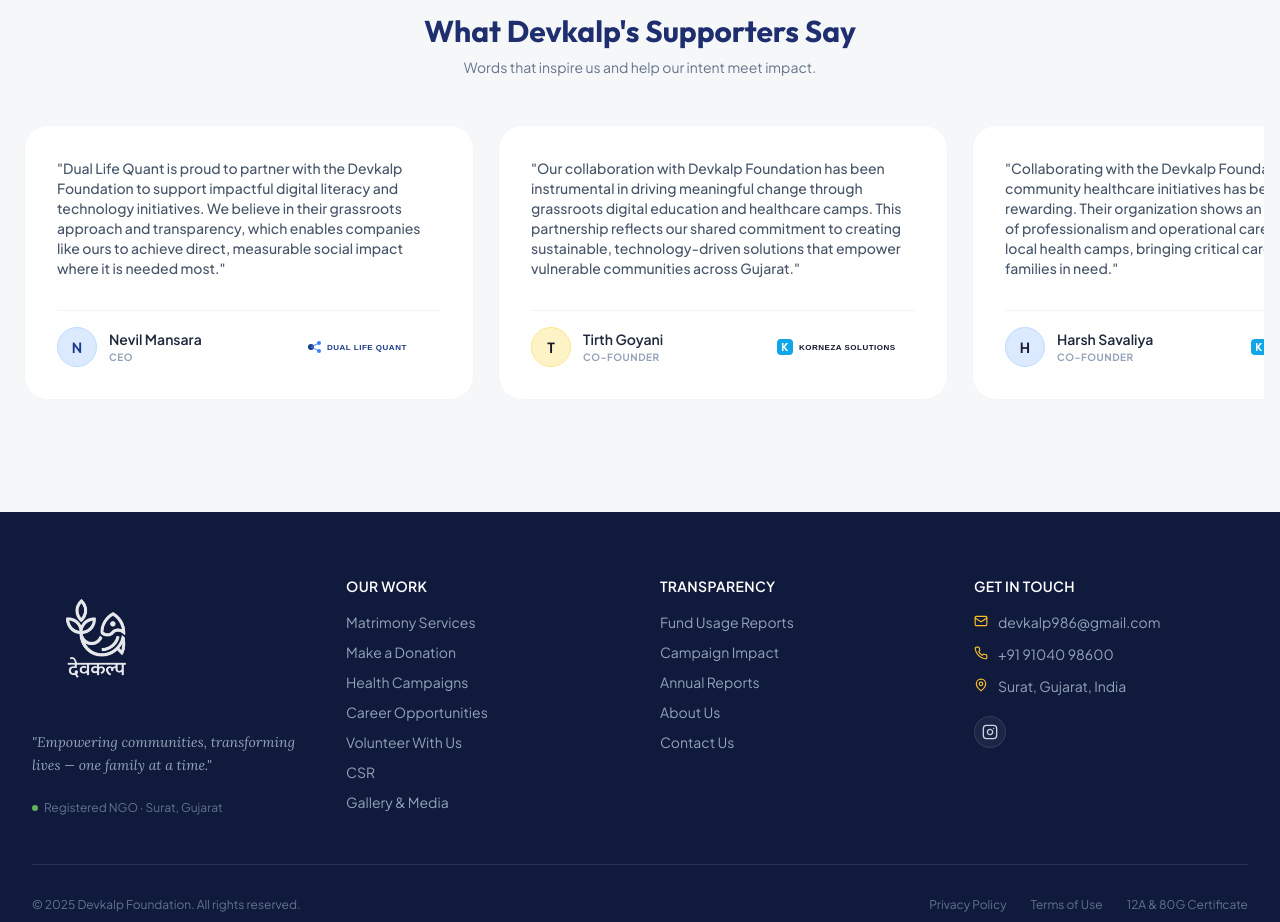
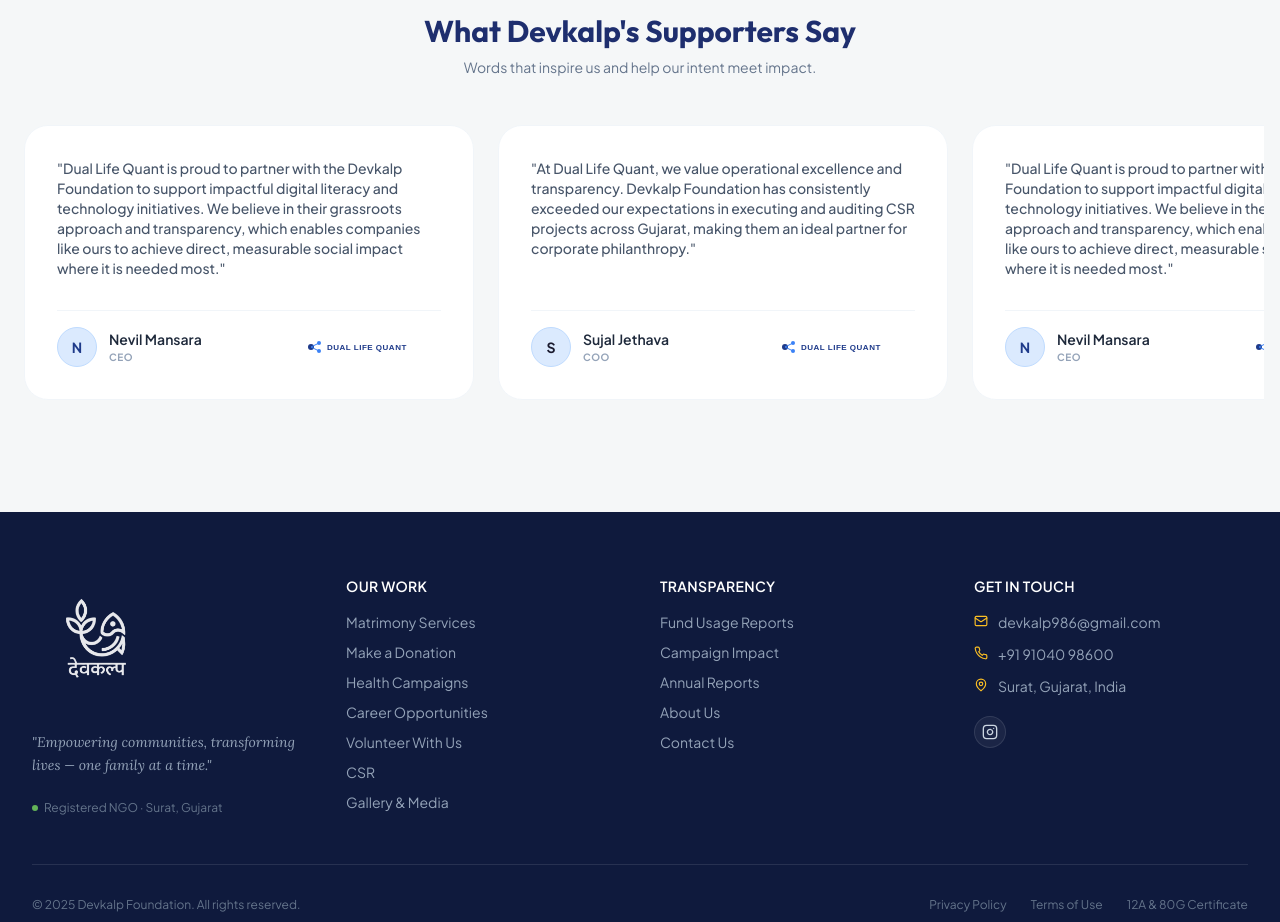
Before and after one commit to DualLifeQuant/Devkalp, a React (Vite) app in the folder frontend/: page /csr in a window 1280 px wide. Shown: the part 2343-3265 px from the top of the page. Built offline with nearby package versions, Linux system fonts and the light colour scheme; no server answers; a web font is replaced by a local one.

Commit message:
removed Company

```diff
--- a/frontend/src/app/csr/page.tsx
+++ b/frontend/src/app/csr/page.tsx
@@ -74,28 +74,6 @@
     logo: 'dlq'
   },
   {
-    id: 'tirth',
-    initial: 'T',
-    avatarBg: 'bg-saffron-100',
-    avatarText: 'text-saffron-855',
-    name: 'Tirth Goyani',
-    title: 'Co-Founder',
-    company: 'Korneza Solutions',
-    message: '"Our collaboration with Devkalp Foundation has been instrumental in driving meaningful change through grassroots digital education and healthcare camps. This partnership reflects our shared commitment to creating sustainable, technology-driven solutions that empower vulnerable communities across Gujarat."',
-    logo: 'korneza'
-  },
-  {
-    id: 'harsh',
-    initial: 'H',
-    avatarBg: 'bg-trust-100',
-    avatarText: 'text-trust-855',
-    name: 'Harsh Savaliya',
-    title: 'Co-Founder',
-    company: 'Korneza Solutions',
-    message: '"Collaborating with the Devkalp Foundation on community healthcare initiatives has been extremely rewarding. Their organization shows an exceptional level of professionalism and operational care in coordinating local health camps, bringing critical care directly to families in need."',
-    logo: 'korneza'
-  },
-  {
     id: 'sujal',
     initial: 'S',
     avatarBg: 'bg-trust-100',
@@ -133,15 +111,6 @@
         <line x1="10" y1="12" x2="18" y2="8" stroke="#3B82F6" strokeWidth="1" />
         <line x1="10" y1="12" x2="18" y2="16" stroke="#3B82F6" strokeWidth="1" />
         <text x="26" y="15" fill="#1E3A8A" fontSize="8" fontWeight="800" fontFamily="sans-serif" letterSpacing="0.5">DUAL LIFE QUANT</text>
-      </svg>
-    )
-  }
-  if (type === 'korneza') {
-    return (
-      <svg className="h-6 w-auto" viewBox="0 0 140 24" fill="none" xmlns="http://www.w3.org/2000/svg">
-        <rect x="2" y="4" width="16" height="16" rx="4" fill="#0EA5E9" />
-        <path d="M7 8h1.5v3.5l2.5-3.5h2l-3 4 3.2 4h-2l-2.7-3.5L8.5 13.5V16H7V8z" fill="white" />
-        <text x="24" y="15" fill="#0F172A" fontSize="8" fontWeight="800" fontFamily="sans-serif" letterSpacing="0.5">KORNEZA SOLUTIONS</text>
       </svg>
     )
   }
```
